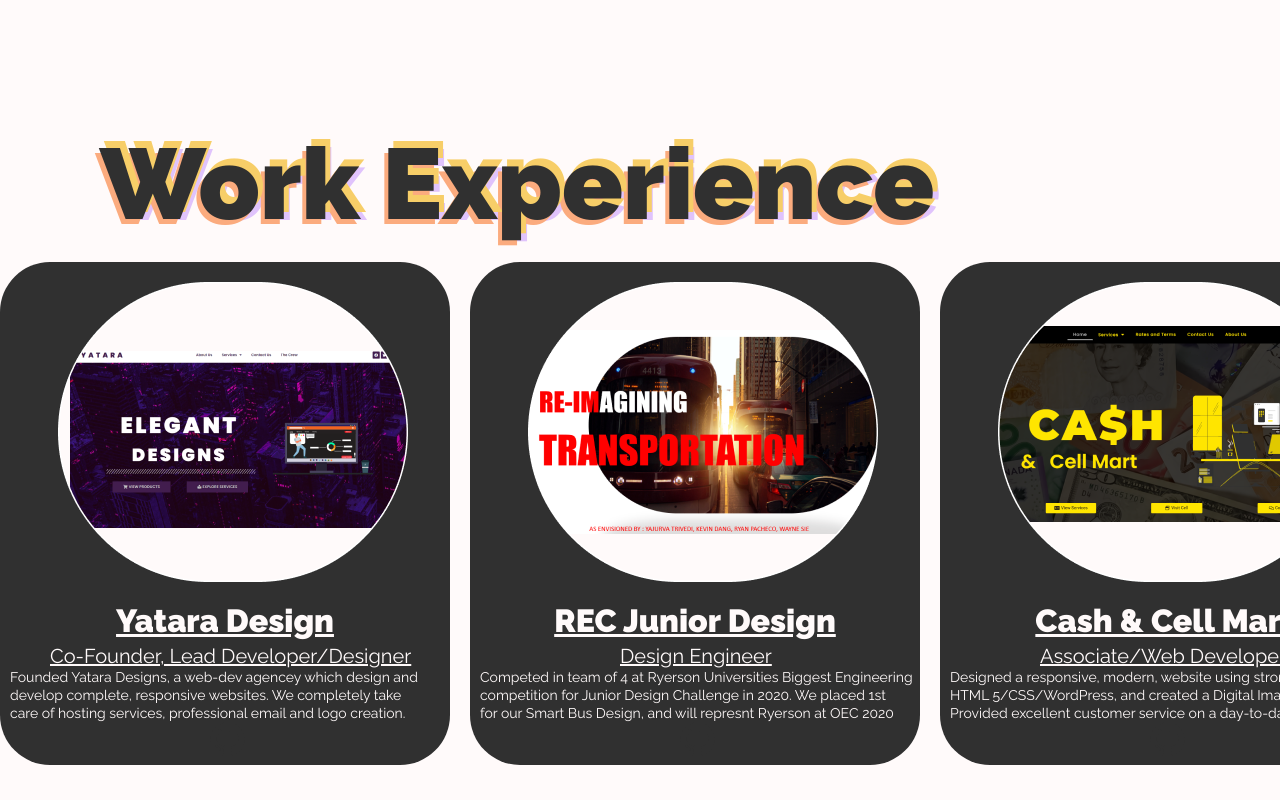
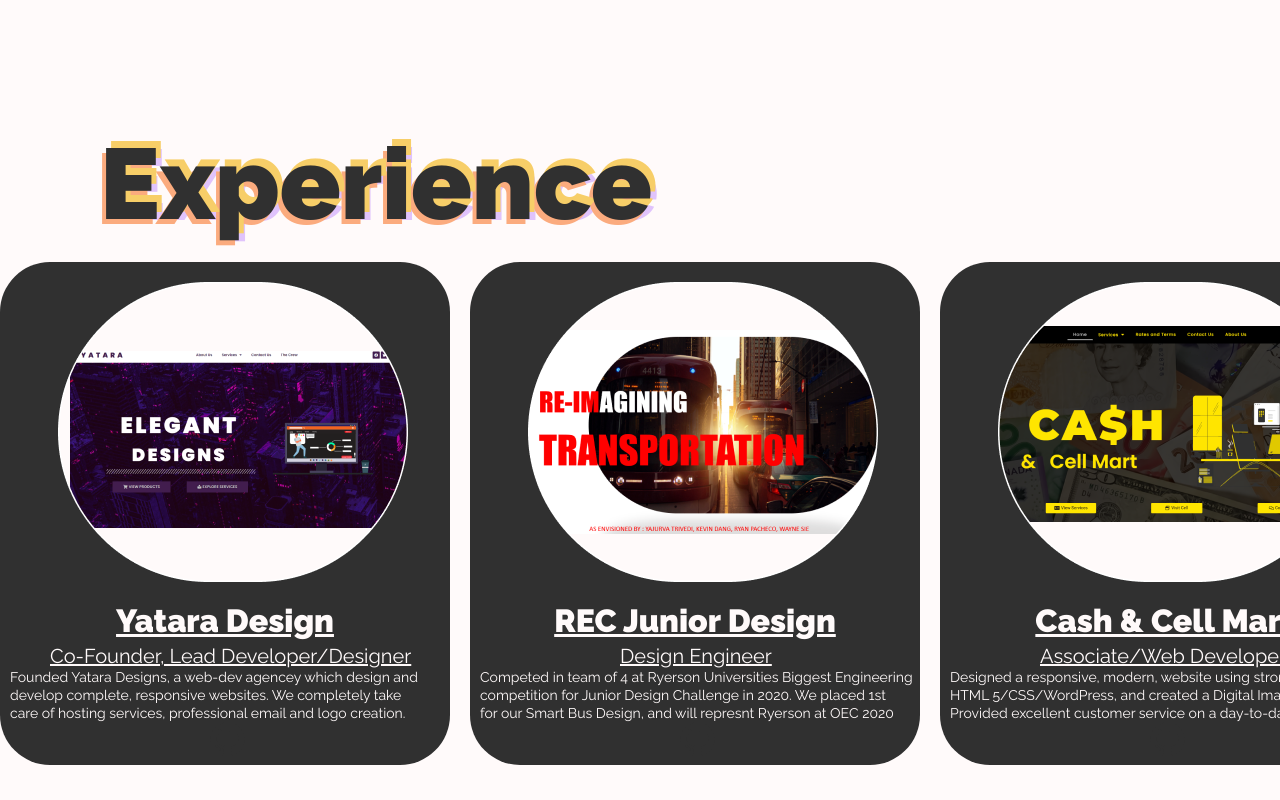
Before and after one commit to yaj-23/personal-site, a React (Create React App) app: page / in a window 1280 px wide. Shown: the part 2400-3200 px from the top of the page. Built offline with nearby package versions, Linux system fonts and the light colour scheme.

Commit message:
fixed-header

```diff
--- a/src/components/pages/Experience.js
+++ b/src/components/pages/Experience.js
@@ -8,7 +8,7 @@
         <>
             <div className='experience-container'>
                 <h1 className='experience-header'>
-                    Work Experience
+                    Experience
                 </h1>
 
                 <div className="exp-container">
```
Also changed, not shown: 2 other files (tests, documents, lock files or other folders).
